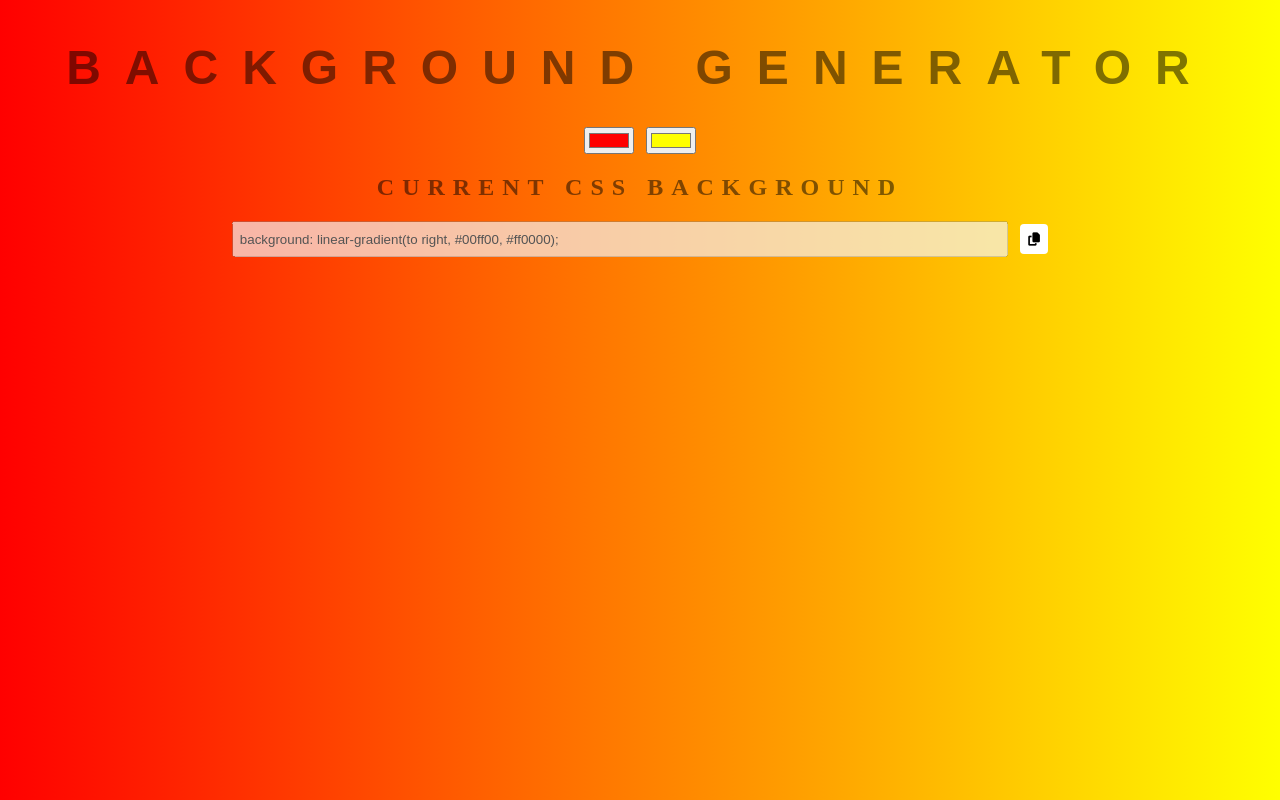
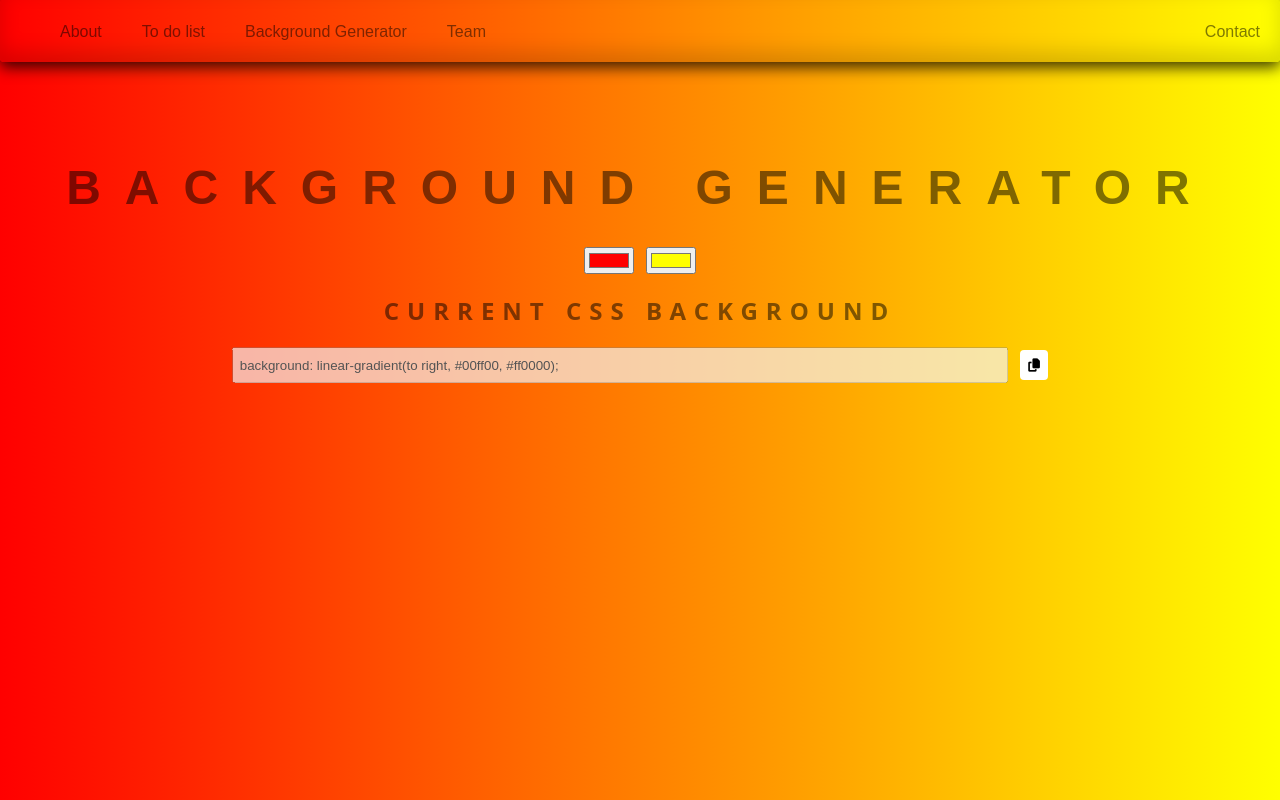
Before and after one commit to aurora-tw/website, a plain HTML site: page backgroundgenerator/background.html in a window 1280 px wide. Drawn offline with Linux system fonts and the light colour scheme.

Commit message:
add nav on generator page

```diff
--- a/backgroundgenerator/background.css
+++ b/backgroundgenerator/background.css
@@ -1,10 +1,19 @@
 body {
-
-
     background: linear-gradient(to right, red, yellow); /* Standard syntax */
 }
 
+.generator-nav {
+    background: linear-gradient(to right, red, yellow); /* Standard syntax */
+    border: none;
+}
+
+.generator-nav a {
+    color: rgba(0, 0, 0, .5);
+    font: 400 1em 'Raleway', sans-serif;
+}
+
 .container {
+    margin-top: 10%;
     display: flex;
     flex-wrap: wrap;
     flex-direction: column;
--- a/backgroundgenerator/background.html
+++ b/backgroundgenerator/background.html
@@ -2,11 +2,21 @@
 <html>
 <head>
     <title>Gradient Background</title>
+    <link rel="stylesheet" type="text/css" href="../style.css">
     <link href="background.css" rel="stylesheet" type="text/css">
 
 
 </head>
 <body id="gradient">
+<nav class="zone red generator-nav sticky">
+    <ul class="main-nav">
+        <li><a href="/website/index.html">About</a></li>
+        <li><a href="/website/todolist/todolist.html">To do list</a></li>
+        <li><a href="/website/backgroundgenerator/background.html">Background Generator</a></li>
+        <li><a href="#">Team</a></li>
+        <li class="contact"><a href="#">Contact</a></li>
+    </ul>
+</nav>
     <div class="container">
         <h1>Background Generator</h1>
         <section>
```
Also changed, not shown: index.html (+1 -1 lines), todolist/todolist.html (+1 -1 lines).
